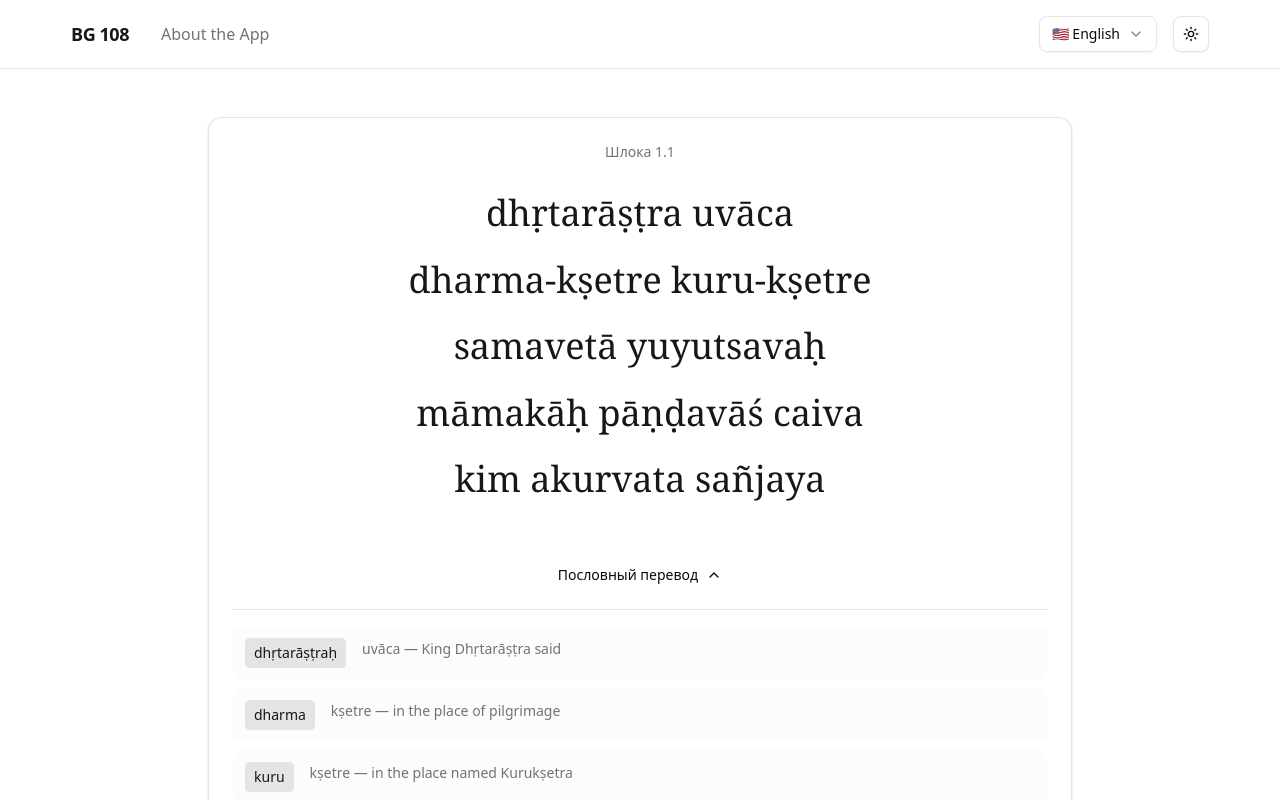
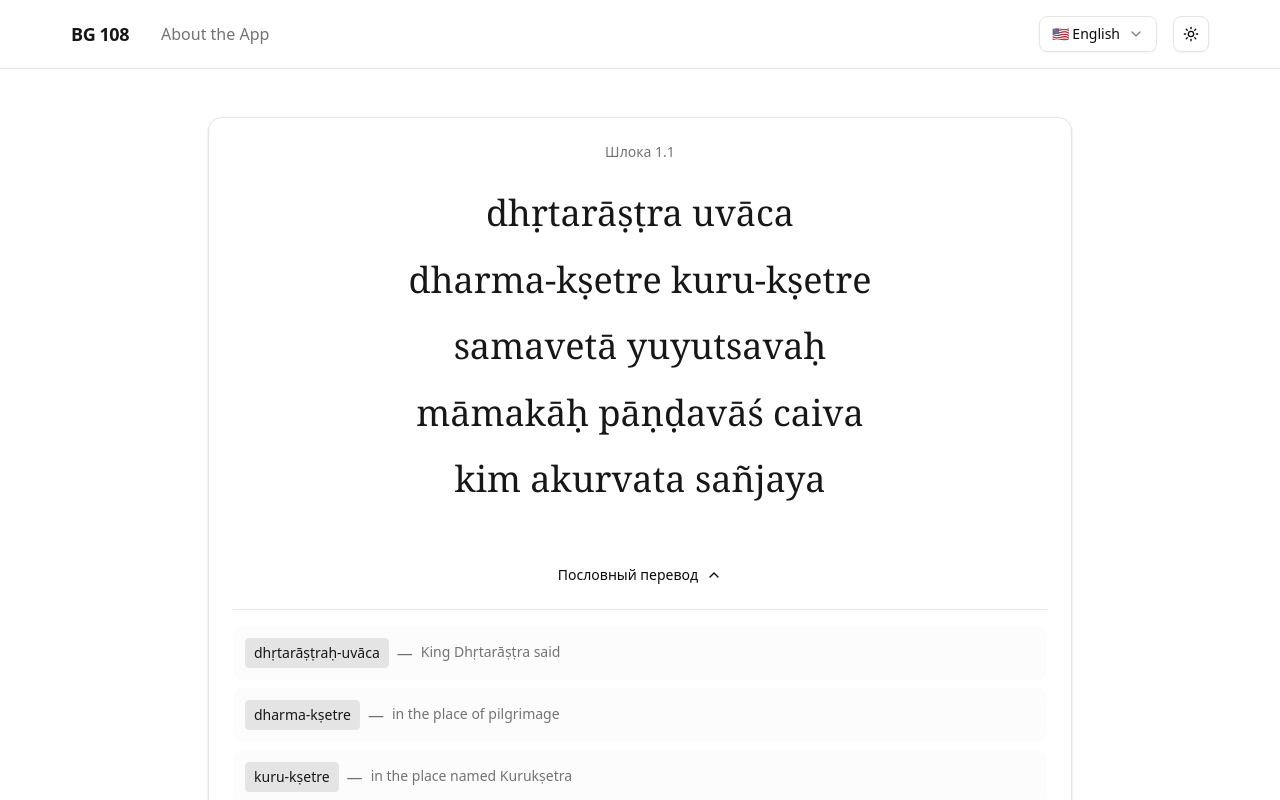
Before and after one commit to Volynskyi-Kirill/BG108, a Next.js app: page /en/shloka/1.1 in a window 1280 px wide. Both pictures are taken after a click on the button "Пословный перевод". Shown: the top 800 px of the page. Built offline with nearby package versions, Linux system fonts and the light colour scheme.

Commit message:
fix: separate word for sanskrit

```diff
--- a/src/app/[locale]/shloka/[shloka]/word-by-word-section.tsx
+++ b/src/app/[locale]/shloka/[shloka]/word-by-word-section.tsx
@@ -3,6 +3,8 @@
 import { useState } from 'react';
 import { ChevronDown, ChevronUp } from 'lucide-react';
 import { Button } from '@/components/ui/button';
+
+//TODO localization!
 
 interface WordByWordSectionProps {
   wordByWord: string;
@@ -13,21 +15,33 @@ function parseWordByWord(text: string) {
     .split(';')
     .map((part) => {
       const trimmed = part.trim();
-      // Ищем санскритское слово до первого тире
-      const match = trimmed.match(/^([^—-]+)[\s]*[—-][\s]*(.+)$/);
 
-      if (match) {
+      // Ищем разделитель " — " (пробел-тире-пробел) между санскритом и переводом
+      const separatorIndex = trimmed.indexOf(' — ');
+
+      if (separatorIndex !== -1) {
         return {
-          sanskrit: match[1].trim(),
-          translation: match[2].trim(),
+          sanskrit: trimmed.substring(0, separatorIndex).trim(),
+          translation: trimmed.substring(separatorIndex + 3).trim(), // +3 для " — "
         };
       }
 
-      return null;
+      // Если не найден " — ", пробуем обычное тире с пробелами
+      const dashMatch = trimmed.match(/^(.+?)\s+—\s+(.+)$/);
+      if (dashMatch) {
+        return {
+          sanskrit: dashMatch[1].trim(),
+          translation: dashMatch[2].trim(),
+        };
+      }
+
+      // Если не найден разделитель, возможно это просто перевод без санскрита
+      return {
+        sanskrit: '',
+        translation: trimmed,
+      };
     })
-    .filter(
-      (item): item is { sanskrit: string; translation: string } => item !== null
-    );
+    .filter((item) => item.translation.length > 0); // Убираем пустые переводы
 }
 
 export default function WordByWordSection({
@@ -57,16 +71,16 @@ export default function WordByWordSection({
             {wordByWordParsed.map((item, index) => (
               <div
                 key={index}
-                className='flex flex-col sm:flex-row sm:items-start gap-2 sm:gap-4 p-3 rounded-lg bg-muted/30'
+                className='flex flex-col sm:flex-row sm:items-center gap-2 sm:gap-2 p-3 rounded-lg bg-muted/30'
               >
-                {/* Санскритское слово */}
                 <div className='flex-shrink-0'>
                   <span className='inline-block px-2 py-1 bg-primary/10 text-primary font-medium text-sm rounded border'>
                     {item.sanskrit}
                   </span>
                 </div>
 
-                {/* Перевод */}
+                <div className='hidden sm:block text-muted-foreground'>—</div>
+
                 <div className='flex-1 text-sm text-muted-foreground leading-relaxed'>
                   {item.translation}
                 </div>
```
